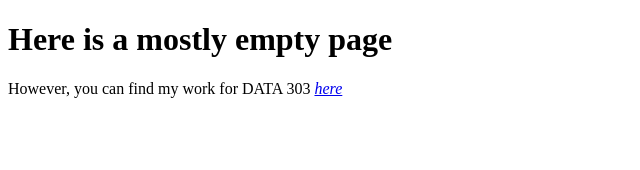
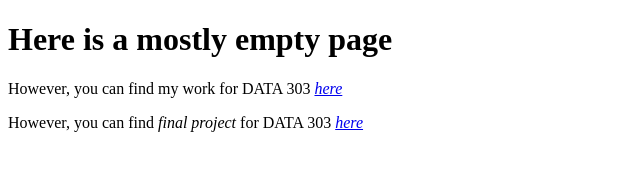
Before and after one commit to OldMensch/OldMensch.github.io, a plain HTML site: page index.html in a window 1280 px wide. Shown: the whole page, without its empty margins (0-640 px from the left). Drawn offline with Linux system fonts and the light colour scheme.

Commit message:
Added link to final project

```diff
--- a/index.html
+++ b/index.html
@@ -3,5 +3,7 @@
 <body>
 <h1>Here is a mostly empty page</h1>
 <p>However, you can find my work for DATA 303 <i><a href="./DATA303/interacting_with_data_webpage.html">here</a></i></p>
+
+<p>However, you can find <i>final project</i> for DATA 303 <i><a href="./DATA303/final_project_webpage.html">here</a></i></p>
 </body>
 </html>
```
